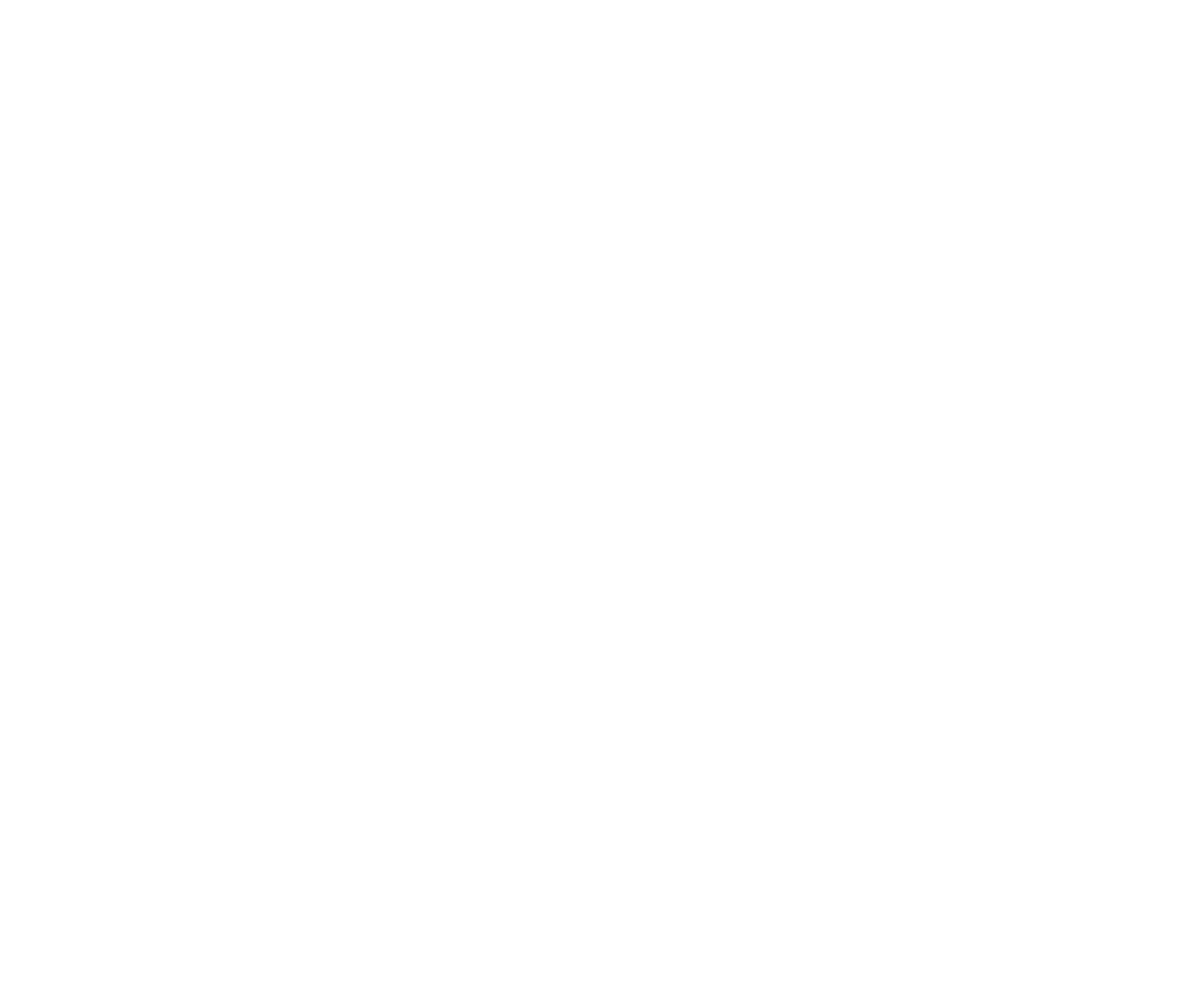
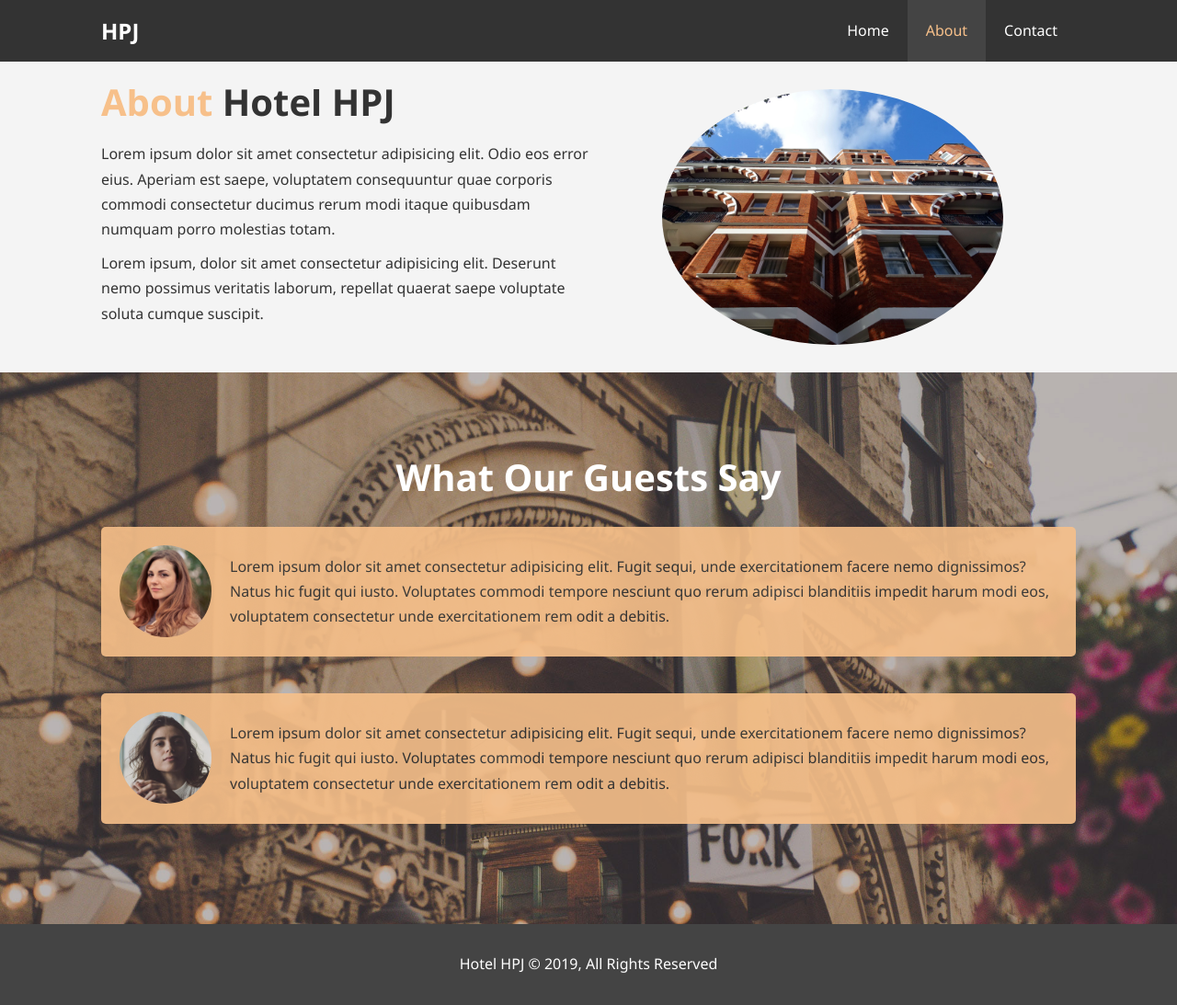
Before and after one commit to pjblitz86/HTML_CSS_Sandbox, a plain HTML site: page hotel_website/about.html in a window 1280 px wide. Shown: the whole page at 92% size. Before the commit the page ends 800 px from the top, so only its background shows below. Drawn offline with Linux system fonts and the light colour scheme.

Commit message:
about and contact pages

```diff
--- a/hotel_website/about.html
+++ b/hotel_website/about.html
@@ -0,0 +1,82 @@
+<!DOCTYPE html>
+<html lang="en">
+  <head>
+    <meta charset="UTF-8" />
+    <meta name="viewport" content="width=device-width, initial-scale=1.0" />
+    <meta http-equiv="X-UA-Compatible" content="ie=edge" />
+    <meta
+      name="description"
+      content="Welcome to the most extraordinary hotel in Kaunas"
+    />
+    <meta name="keywords" content="hotel,kaunas,lithuania" />
+    <link rel="stylesheet" href="./css/style.css" />
+    <title>Hotel PJ | About</title>
+  </head>
+  <body>
+    <header>
+      <nav id="navbar">
+        <div class="container">
+          <h1 class="logo"><a href="./index.html">HPJ</a></h1>
+          <ul>
+            <li><a href="./index.html">Home</a></li>
+            <li><a class="current" href="./about.html">About</a></li>
+            <li><a href="./contact.html">Contact</a></li>
+          </ul>
+        </div>
+      </nav>
+    </header>
+    <section id="about-info" class="bg-light py-3">
+      <div class="container">
+        <div class="info-left">
+          <h1 class="l-heading">
+            <span class="text-primary">About</span> Hotel HPJ
+          </h1>
+          <p>
+            Lorem ipsum dolor sit amet consectetur adipisicing elit. Odio eos
+            error eius. Aperiam est saepe, voluptatem consequuntur quae corporis
+            commodi consectetur ducimus rerum modi itaque quibusdam numquam
+            porro molestias totam.
+          </p>
+          <p>
+            Lorem ipsum, dolor sit amet consectetur adipisicing elit. Deserunt
+            nemo possimus veritatis laborum, repellat quaerat saepe voluptate
+            soluta cumque suscipit.
+          </p>
+        </div>
+        <div class="info-right">
+          <img src="./img/photo-2.jpg" alt="hotel" />
+        </div>
+      </div>
+    </section>
+    <div class="clr"></div>
+
+    <section id="testimonials" class="py-3">
+      <div class="container">
+        <h2 class="l-heading">What Our Guests Say</h2>
+        <div class="testimonial bg-primary">
+          <img src="./img/person-1.jpg" alt="person1" />
+          <p>
+            Lorem ipsum dolor sit amet consectetur adipisicing elit. Fugit
+            sequi, unde exercitationem facere nemo dignissimos? Natus hic fugit
+            qui iusto. Voluptates commodi tempore nesciunt quo rerum adipisci
+            blanditiis impedit harum modi eos, voluptatem consectetur unde
+            exercitationem rem odit a debitis.
+          </p>
+        </div>
+        <div class="testimonial bg-primary">
+          <img src="./img/person-2.jpg" alt="person2" />
+          <p>
+            Lorem ipsum dolor sit amet consectetur adipisicing elit. Fugit
+            sequi, unde exercitationem facere nemo dignissimos? Natus hic fugit
+            qui iusto. Voluptates commodi tempore nesciunt quo rerum adipisci
+            blanditiis impedit harum modi eos, voluptatem consectetur unde
+            exercitationem rem odit a debitis.
+          </p>
+        </div>
+      </div>
+    </section>
+    <footer id="main-footer">
+      <p>Hotel HPJ &copy; 2019, All Rights Reserved</p>
+    </footer>
+  </body>
+</html>
--- a/hotel_website/css/style.css
+++ b/hotel_website/css/style.css
@@ -27,7 +27,7 @@ p {
   margin: 10px 0;
 }
 
-/* Utility classes */
+/* UTILITY classes */
 .container {
   margin: auto;
   max-width: 1100px;
@@ -80,6 +80,21 @@ p {
 
 .clr {
   clear: both;
+}
+
+.l-heading {
+  font-size: 40px;
+}
+
+/* Padding utility classes */
+.py-1 {
+  padding: 10px 0;
+}
+.py-2 {
+  padding: 20px 0;
+}
+.py-3 {
+  padding: 30px 0;
 }
 
 /* Navbar */
@@ -178,6 +193,81 @@ p {
   margin-bottom: 10px;
 }
 
+/* About info */
+.info-right {
+  float: right;
+  width: 50%;
+  min-height: 100%;
+}
+
+.info-right img {
+  display: block;
+  margin: auto;
+  width: 70%;
+  border-radius: 50%;
+}
+
+.info-left {
+  float: left;
+  width: 50%;
+  min-height: 100%;
+}
+
+/* Testimonials */
+#testimonials {
+  height: 600px;
+  background: url("../img/test-bg.jpg") no-repeat center center/cover;
+  padding-top: 100px;
+}
+
+#testimonials h2 {
+  color: #fff;
+  text-align: center;
+  padding-bottom: 40px;
+}
+
+#testimonials .testimonial {
+  padding: 20px;
+  margin-bottom: 40px;
+  border-radius: 5px;
+  opacity: 0.9;
+}
+
+#testimonials .testimonial img {
+  width: 100px;
+  float: left;
+  margin-right: 20px;
+  border-radius: 50%;
+}
+
+/* Contact Form */
+
+#contact-form .form-group {
+  margin-bottom: 20px;
+}
+
+#contact-form label {
+  display: block;
+  margin-bottom: 5px;
+}
+
+#contact-form input,
+#contact-form textarea {
+  width: 100%;
+  padding: 10px;
+  border: 1px solid #ddd;
+}
+
+#contact-form input:focus,
+#contact-form textarea:focus {
+  outline: none;
+  border-color: #f7c08a;
+}
+
+#contact-form textarea {
+  height: 200px;
+}
+
 /* Footer */
 #main-footer {
   text-align: center;
```
Also changed, not shown: hotel_website/contact.html (+79 -0 lines).
